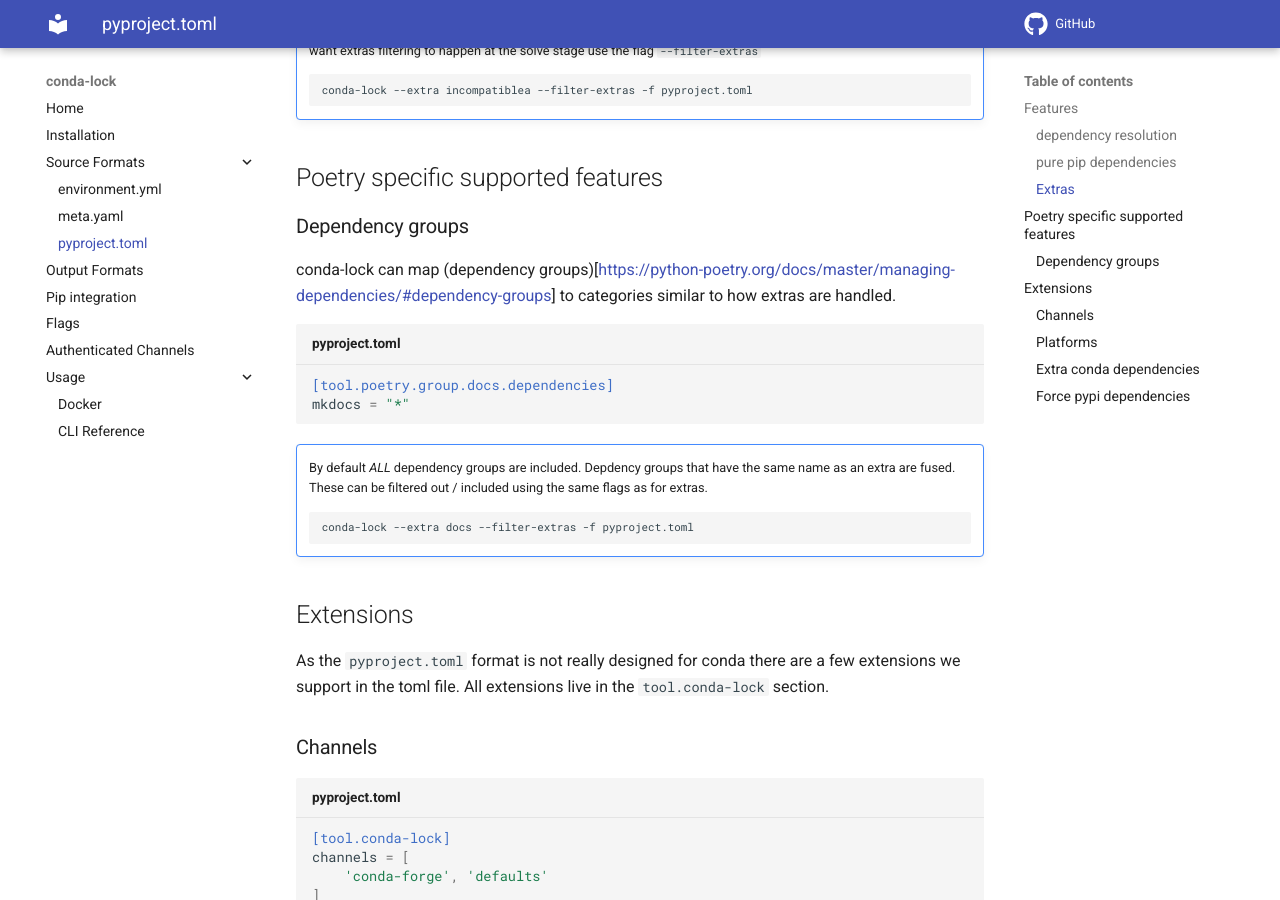
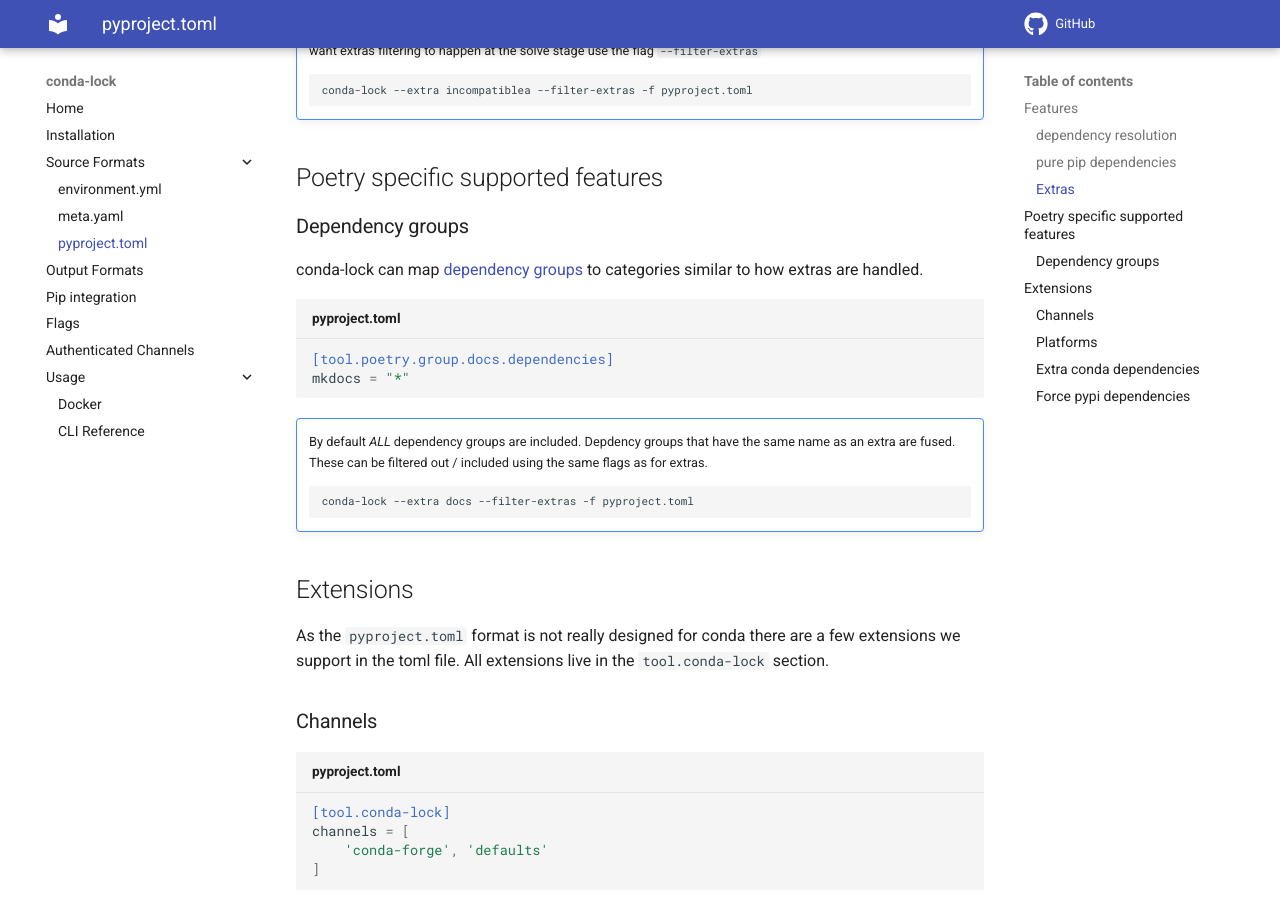
Before and after one commit to conda/conda-lock, an MkDocs documentation site: the page built from docs/src_pyproject.md, in a window 1280 px wide and 900 px high, scrolled down 2287 px. Built offline with MkDocs 1.6.1 and Material for MkDocs 9.7.7, drawn with Linux system fonts in a browser that asks for light colours; comment, search, counter and statistics services are not loaded.

Commit message:
Fix markdown hyperlink

````diff
--- a/docs/src_pyproject.md
+++ b/docs/src_pyproject.md
@@ -138,7 +138,7 @@
 
 ### Dependency groups
 
-conda-lock can map (dependency groups)[https://python-poetry.org/docs/master/managing-dependencies/#dependency-groups] to
+conda-lock can map [dependency groups](https://python-poetry.org/docs/master/managing-dependencies/#dependency-groups) to
 categories similar to how extras are handled.
 
 ```{.toml title="pyproject.toml"}
````
